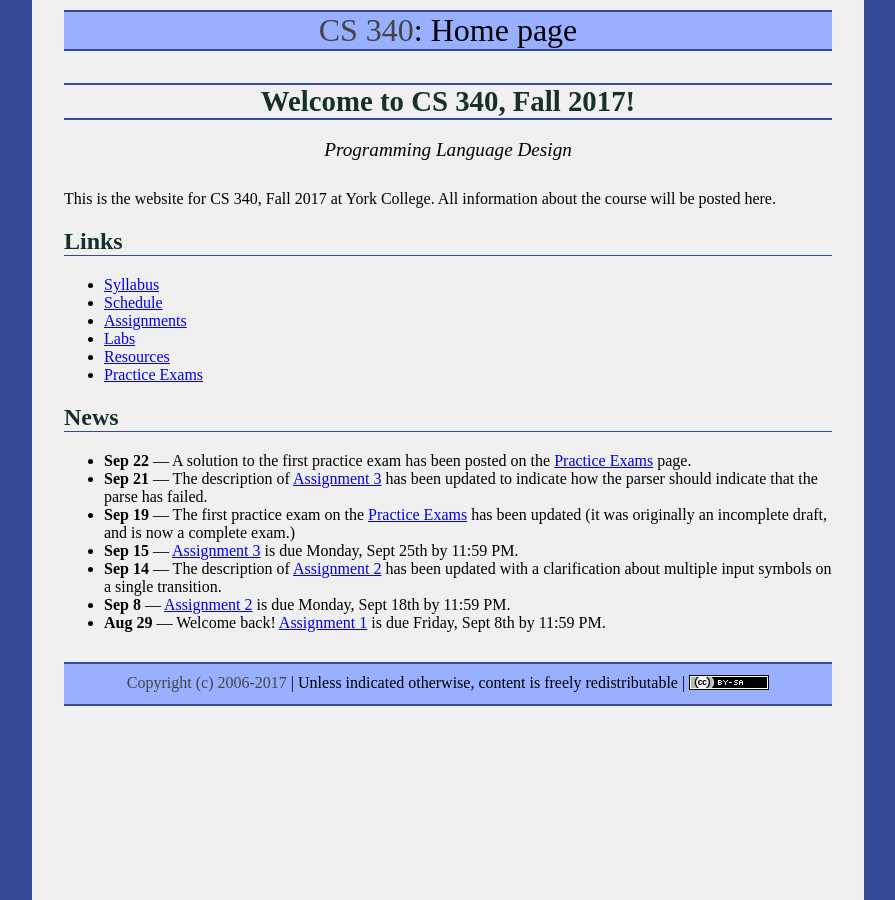
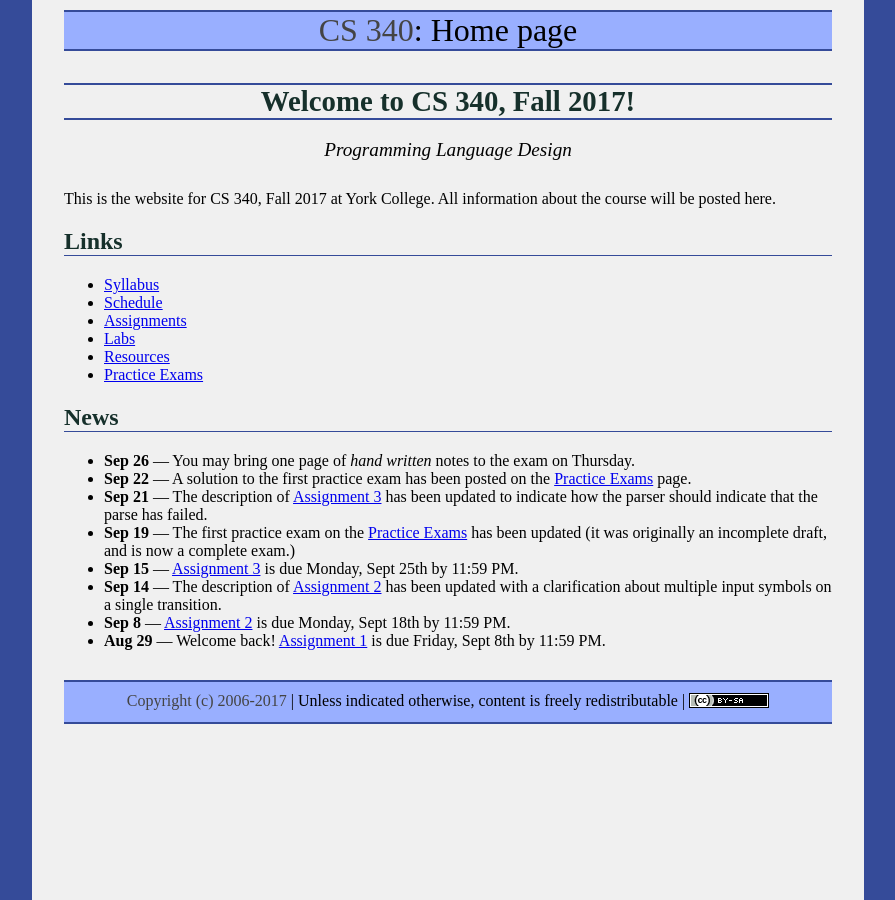
Before and after one commit to ycpcs/cs340-fall2017, a Jekyll site: the page built from index.md, in a window 1280 px wide. Shown: the whole page, without its empty margins (192-1087 px from the left). Built offline with Jekyll 4.4.1, drawn with Linux system fonts in a browser that asks for light colours.

Commit message:
allow one page of handwritten notes

```diff
--- a/index.md
+++ b/index.md
@@ -20,6 +20,7 @@ This is the website for CS 340, Fall 2017 at York College.  All information abou
 
 ## News
 
+* **Sep 26** &mdash; You may bring one page of *hand written* notes to the exam on Thursday.
 * **Sep 22** &mdash; A solution to the first practice exam has been posted on the [Practice Exams](practice/index.html) page.
 * **Sep 21** &mdash; The description of [Assignment 3](assign/assign03.html) has been updated to indicate how the parser should indicate that the parse has failed.
 * **Sep 19** &mdash; The first practice exam on the [Practice Exams](practice/index.html) has been updated (it was originally an incomplete draft, and is now a complete exam.)
```
